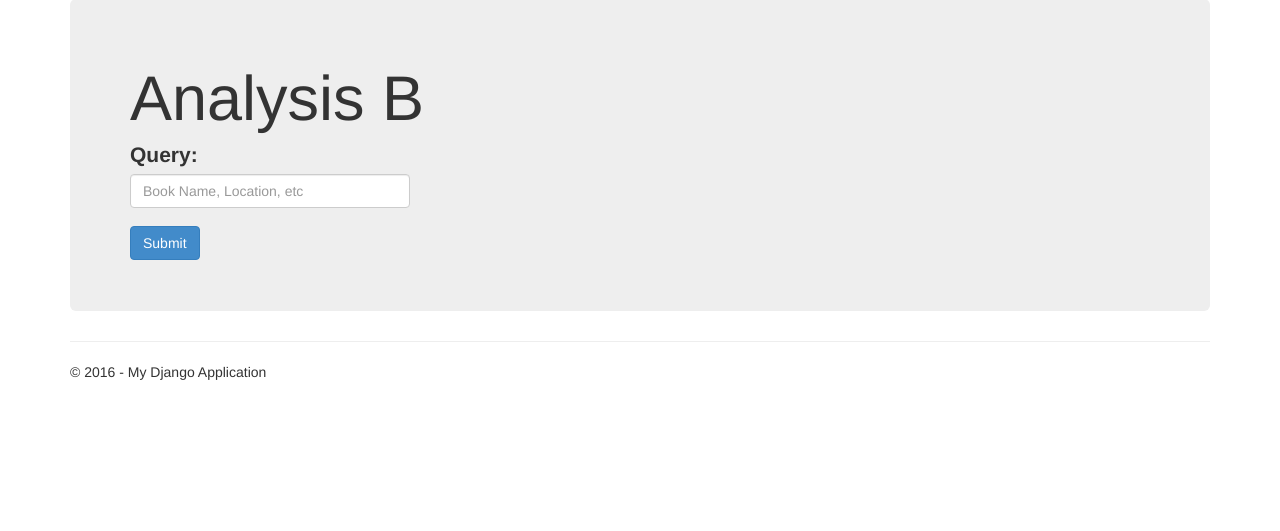
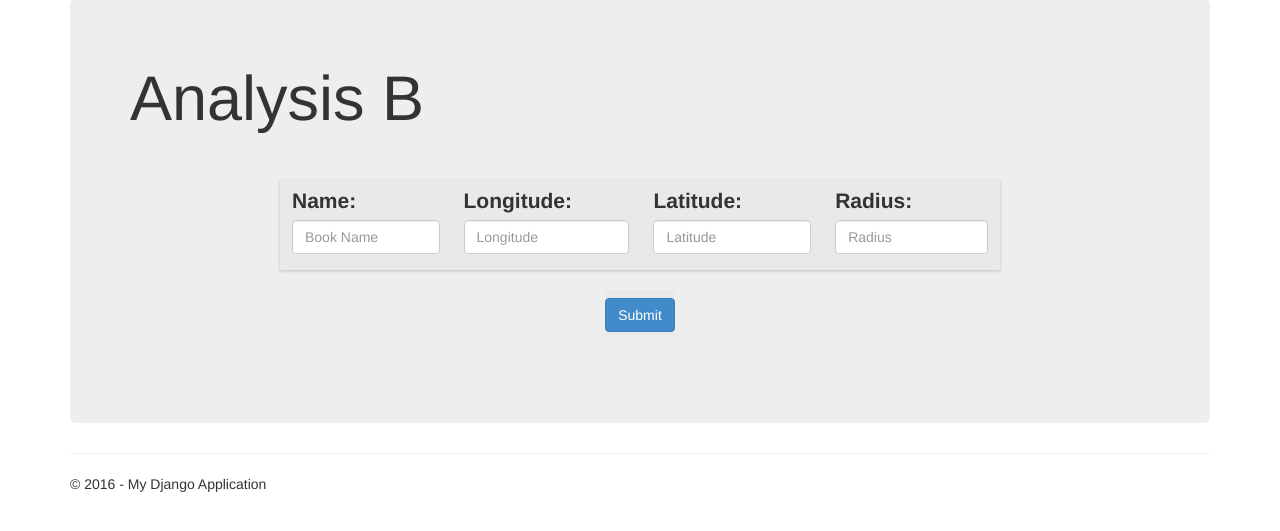
Before and after one commit to vincent-ni/backendanalysis, a Django app: page /analysis_b in a window 1280 px wide. Shown: the part 51-582 px from the top of the page. Run offline with Django 3.2, Linux system fonts and the light colour scheme; some libraries are stand-ins or nearby versions.

Commit message:
change the view of analysis B

```diff
--- a/app/forms.py
+++ b/app/forms.py
@@ -1,6 +1,21 @@
 from django import forms
 
-class TextBox(forms.Form):
-    query = forms.CharField(widget=forms.TextInput({
+class NameBox(forms.Form):
+    name = forms.CharField(widget=forms.TextInput({
                                 'class': 'form-control',
-                                'placeholder': 'Book Name, Location, etc'}))
+                                'placeholder': "Book Name"}))
+
+class LongBox(forms.Form):
+    longitude = forms.CharField(widget=forms.TextInput({
+                                'class': 'form-control',
+                                'placeholder': "Longitude"}))
+
+class LatBox(forms.Form):
+    latitude = forms.CharField(widget=forms.TextInput({
+                                'class': 'form-control',
+                                'placeholder': "Latitude"}))
+
+class RadiusBox(forms.Form):
+    radius = forms.CharField(widget=forms.TextInput({
+                                'class': 'form-control',
+                                'placeholder': "Radius"}))
--- a/app/sql.py
+++ b/app/sql.py
@@ -24,6 +24,8 @@ def getLocationsNearby(data, latitude, longitude, radius):
 	longitudePos = longitude + radius
 
 	s = getBookStats(data)
+        if not s:
+            return []
 	filter_s = s.filter(longitude__gte=longitudeNeg, longitude__lte=longitudePos).filter(latitude_gte=latitudeNeg, latitude__lte=latitudePos)
 	return filter_s
 
--- a/app/templates/app/analysis_b.html
+++ b/app/templates/app/analysis_b.html
@@ -4,8 +4,29 @@
 <div class="jumbotron">
     <h1>Analysis B</h1>
     <form method="POST">{% csrf_token %}
-      {{ box.as_p }}
-      <button type="submit" class="btn btn-primary btn-large">Submit</button>
+    	<div class="wrapper">
+	    <div class="table">
+	    	<div class="row">
+    		    <div class="cell">
+      			{{ nameBox.as_p }}
+		    </div>
+		    <div class="cell">
+                        {{ longBox.as_p }}
+                    </div>
+		    <div class="cell">
+                        {{ latBox.as_p }}
+                    </div>
+		    <div class="cell">
+                        {{ radiusBox.as_p }}
+                    </div>
+	        </div>
+	    </div>
+	    <center>
+	    <div class="row">
+	    	<button type="submit" class="btn btn-primary btn-large">Submit</button>
+	    </div>
+	    </center>
+    	</div>
     </form>
 </div>
 
@@ -44,9 +65,9 @@
                 {% for data in output %}
                         <div class="row">
                                 <div class="cell">{{ data.book.title }}</div>
-                                <div class="cell">{{ data.longitude }}</div>
-                                <div class="cell">{{ data.latitude }}</div>
-                                <div class="cell">{{ data.locality }}</div>
+                                <div class="cell">N/A</div>
+                                <div class="cell">N/A</div>
+                                <div class="cell">N/A</div>
                         </div>
                 {% endfor %}
                 </div>
--- a/app/views.py
+++ b/app/views.py
@@ -5,7 +5,7 @@ Definition of views.
 from django.shortcuts import render
 from django.http import HttpRequest
 from datetime import datetime
-from .forms import TextBox
+from .forms import *
 
 from .sql import *
 
@@ -27,15 +27,15 @@ def analysisA(request):
     output = []
     is_found = False
     if request.method == "POST":
-        box = TextBox(request.POST)
-        data = request.POST.get('query')
+        box = NameBox(request.POST)
+        data = request.POST.get('name')
 	output = getBookStats(data)
         if not output:
             output = getBookList()
         else:
             is_found = True
     else:
-        box = TextBox()
+        box = NameBox()
     return render(
         request,
         'app/analysis_a.html',
@@ -54,20 +54,32 @@ def analysisB(request):
     output = []
     is_found = False
     if request.method == "POST":
-        box = TextBox(request.POST)
-        data = request.POST.get('query')
-        output = getBookStats(data)
+        nameBox = NameBox(request.POST)
+        longBox = LongBox(request.POST)
+        latBox = LatBox(request.POST)
+        radiusBox = RadiusBox(request.POST)
+        name = request.POST.get('name')
+        longitude = request.POST.get('longitude')
+        latitude = request.POST.get('latitude')
+        radius = request.POST.get('radius')
+        output = getLocationsNearby(name, longitude, latitude, radius)
         if not output:
             output = getBookList()
         else:
             is_found = True
     else:
-        box = TextBox()
+        nameBox = NameBox()
+        longBox = LongBox()
+        latBox = LatBox()
+        radiusBox = RadiusBox()
     return render(
         request,
         'app/analysis_b.html',
         {
-            'box': box,
+            'nameBox': nameBox,
+            'longBox': longBox,
+            'latBox': latBox,
+            'radiusBox': radiusBox,
             'title': 'Analysis B',
             'year': datetime.now().year,
             'output': output,
```
